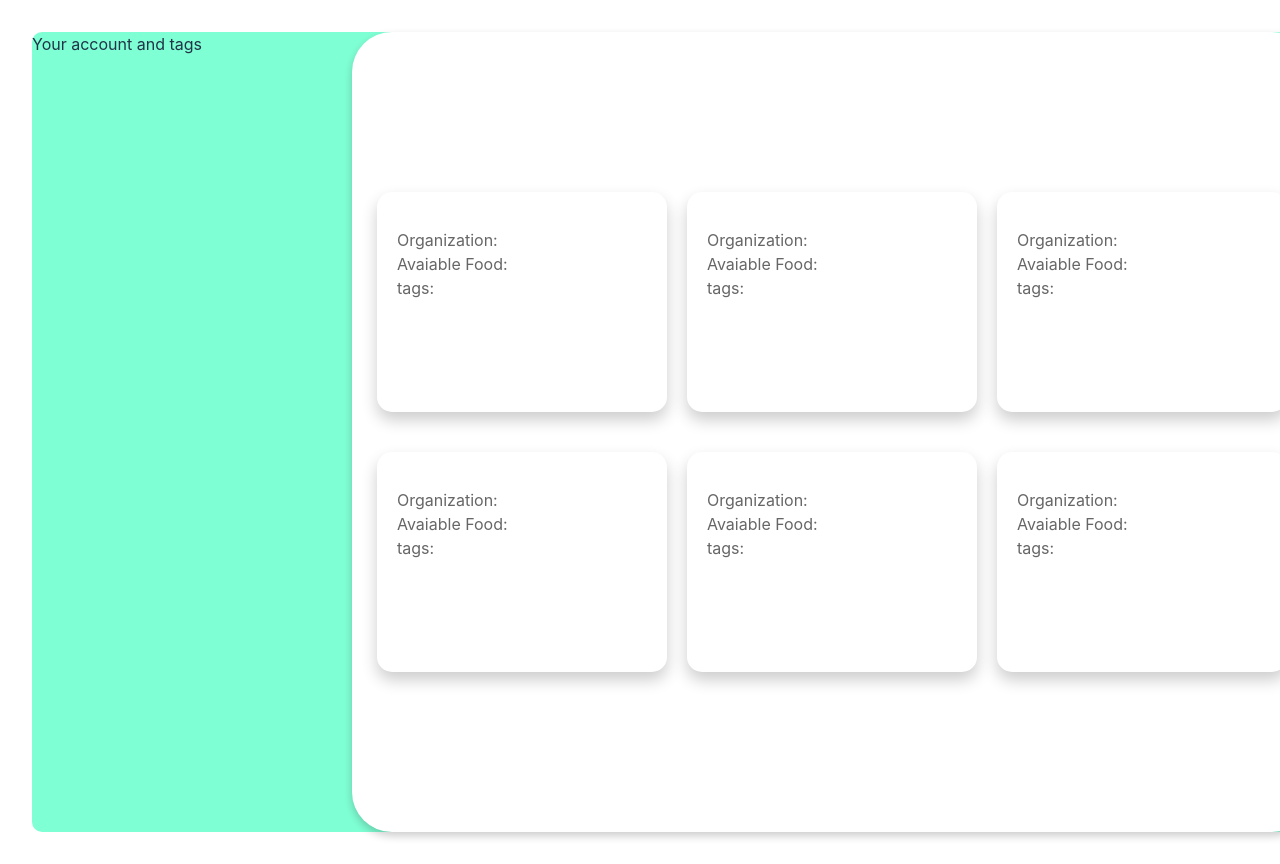
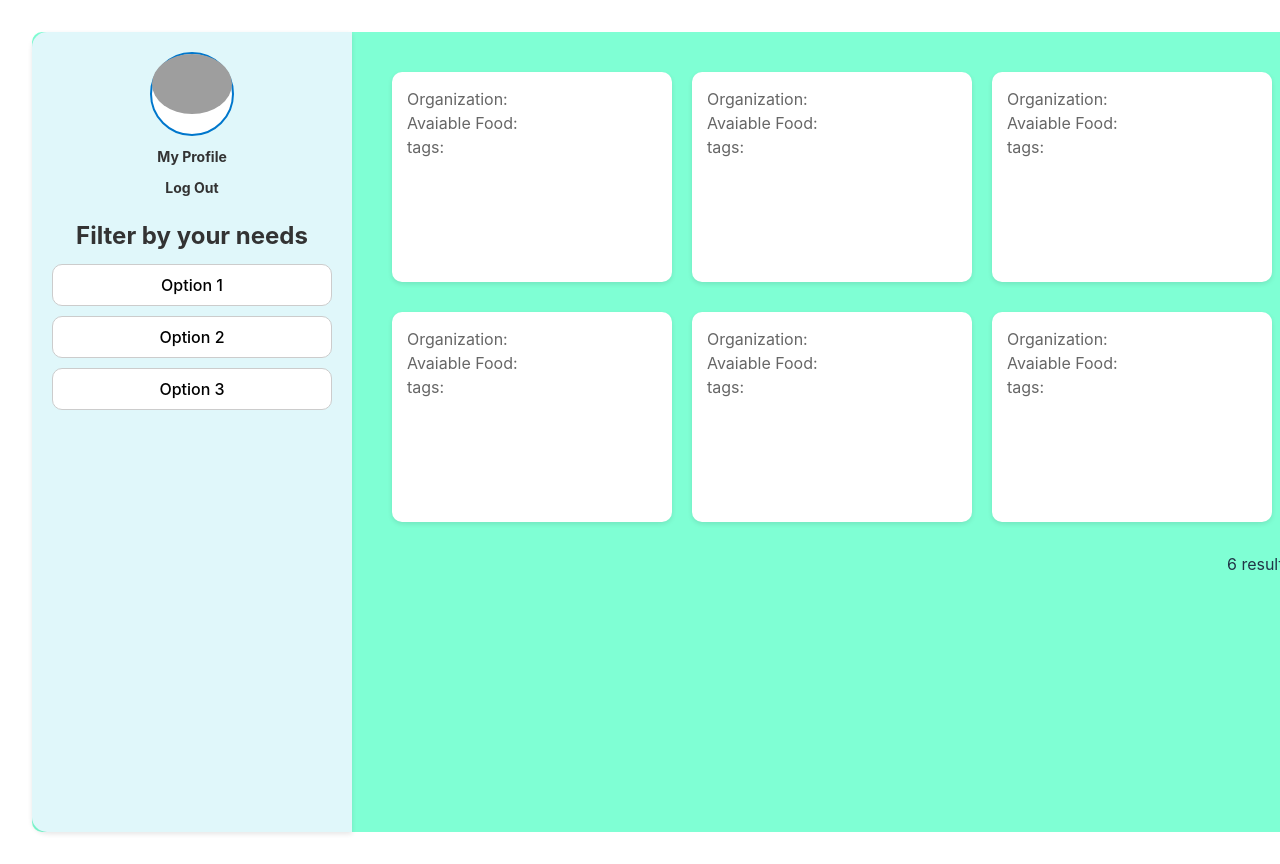
Before and after one commit to vamsssss/codetogive, a React (Vite) app: page / in a window 1280 px wide. Shown: the top 864 px of the page. Built offline with nearby package versions, Linux system fonts and the light colour scheme; grey boxes are pictures that could not be loaded.

Commit message:
Add profile and filter sections to layout, update styles

```diff
--- a/src/App.css
+++ b/src/App.css
@@ -46,8 +46,53 @@
   border-radius: 10px;
 }
 .leftPanel {
-  flex: 1;
-  display: flex;
+  width: 25%;
+  background-color: #e0f7fa; /* Adjust color as per Figma design */
+  padding: 20px;
+  border-radius: 15px 0 0 15px;
+  box-shadow: 0 2px 5px rgba(0, 0, 0, 0.1);
+}
+.profile-icon {
+  width: 80px;
+  height: 80px;
+  background-color: #fff;
+  border: 2px solid #0077cc;
+  border-radius: 50%;
+  margin: 0 auto;
+}
+.profile-image {
+  width: 100%;
+  height: auto;
+  border-radius: 50%;
+}
+
+.profile-text {
+  margin-top: 10px;
+  color: #0077cc;
+  font-weight: bold;
+}
+
+.filter-section {
+  margin-top: 20px;
+}
+
+.filter-button {
+  display: block;
+  width: 100%;
+  padding: 10px;
+  margin-top: 10px;
+  background-color: #ffffff;
+  border: 1px solid #ccc;
+  border-radius: 10px;
+  cursor: pointer;
+}
+
+.filter-button:hover {
+  background-color: #f0f0f0;
+}
+.rightPanel {
+  width: 75%;
+  padding: 20px;
 }
 .right {
   flex: 3;
@@ -66,3 +111,8 @@
   justify-content: space-around;
   margin: 10px
 }
+.results-count {
+  text-align: right;
+  font-size: 1rem;
+  margin-top: 20px;
+}
--- a/src/App.tsx
+++ b/src/App.tsx
@@ -1,30 +1,51 @@
-import './App.css'
-import Card from "./Card";
+import './App.css';
+import Card from './Card';
 
 function App() {
+  return (
+    <div className="container">
+      {/* Left Panel with Profile and Filter Sections */}
+      <div className="leftPanel">
+        {/* Profile Section */}
+        <div className="profile-section">
+          <div className="profile-icon">
+            {/* Profile Icon (use an actual image or icon component) */}
+            <img src="/path/to/profile-icon.png" alt="Profile Icon" className="profile-image" />
+          </div>
+          <div className="profile-text">
+            <p>My Profile</p>
+            <p>Log Out</p>
+          </div>
+        </div>
 
-  return (
-
-      <div className={"container"}>
-          <div className={"leftPanel"}>
-            Your account and tags
-          </div>
-          <div className={"right"}>
-              <div className={"card-row"}>
-                  <Card/>
-                  <Card/>
-                  <Card/>
-              </div>
-              <div className={"card-row"}>
-                  <Card/>
-                  <Card/>
-                  <Card/>
-              </div>
-
-          </div>
+        {/* Filter Section */}
+        <div className="filter-section">
+          <h2>Filter by your needs</h2>
+          {/* Example filter buttons */}
+          <button className="filter-button">Option 1</button>
+          <button className="filter-button">Option 2</button>
+          <button className="filter-button">Option 3</button>
+        </div>
       </div>
 
-  )
+      {/* Right Panel with Cards */}
+      <div className="rightPanel">
+        <div className="card-row">
+          <Card />
+          <Card />
+          <Card />
+        </div>
+        <div className="card-row">
+          <Card />
+          <Card />
+          <Card />
+        </div>
+        <div className="results-count">
+          6 results
+        </div>
+      </div>
+    </div>
+  );
 }
 
-export default App
+export default App;
--- a/src/Card.css
+++ b/src/Card.css
@@ -3,15 +3,16 @@
     width: 250px;  /* Fixed square size */
     height: 180px;
     background-color: #fff;
-    border-radius: 15px;
-    box-shadow: 0px 8px 16px rgba(0, 0, 0, 0.2);
-    padding: 20px;
+    border-radius: 10px;
+    box-shadow: 0px 2px 5px rgba(0, 0, 0, 0.1);
+    padding: 15px;
     text-align: left;
     display: flex;
     /*border: 2px solid black;*/
     flex-direction: column;
     justify-content: left;
     margin: 10px; /* Space around the card */
+    transition: transform 0.2s, box-shadow 0.2s; /* Smooth transition */
 }
 
 /* Card title */
@@ -26,3 +27,27 @@
     font-size: 16px;
     color: #666;
 }
+
+.card:hover {
+    transform: scale(1.05); /* Slightly enlarge on hover */
+    box-shadow: 0 4px 10px rgba(0, 0, 0, 0.2); /* Darker shadow on hover */
+    border: 2px solid #0077cc; /* Blue border to highlight on hover */
+}
+
+.click-to-contact {
+    color: #0077cc;
+    font-weight: bold;
+    text-decoration: underline;
+    cursor: pointer;
+}
+
+h1, h2, h3, p {
+    margin: 0;
+    padding: 0;
+    color: #333; /* Consistent color */
+}
+
+p {
+    font-size: 14px; /* Adjust size to match Figma */
+    margin-bottom: 10px;
+}
```
Also changed, not shown: package.json (+6 -1 lines), 1 other file (tests, documents, lock files or other folders).
